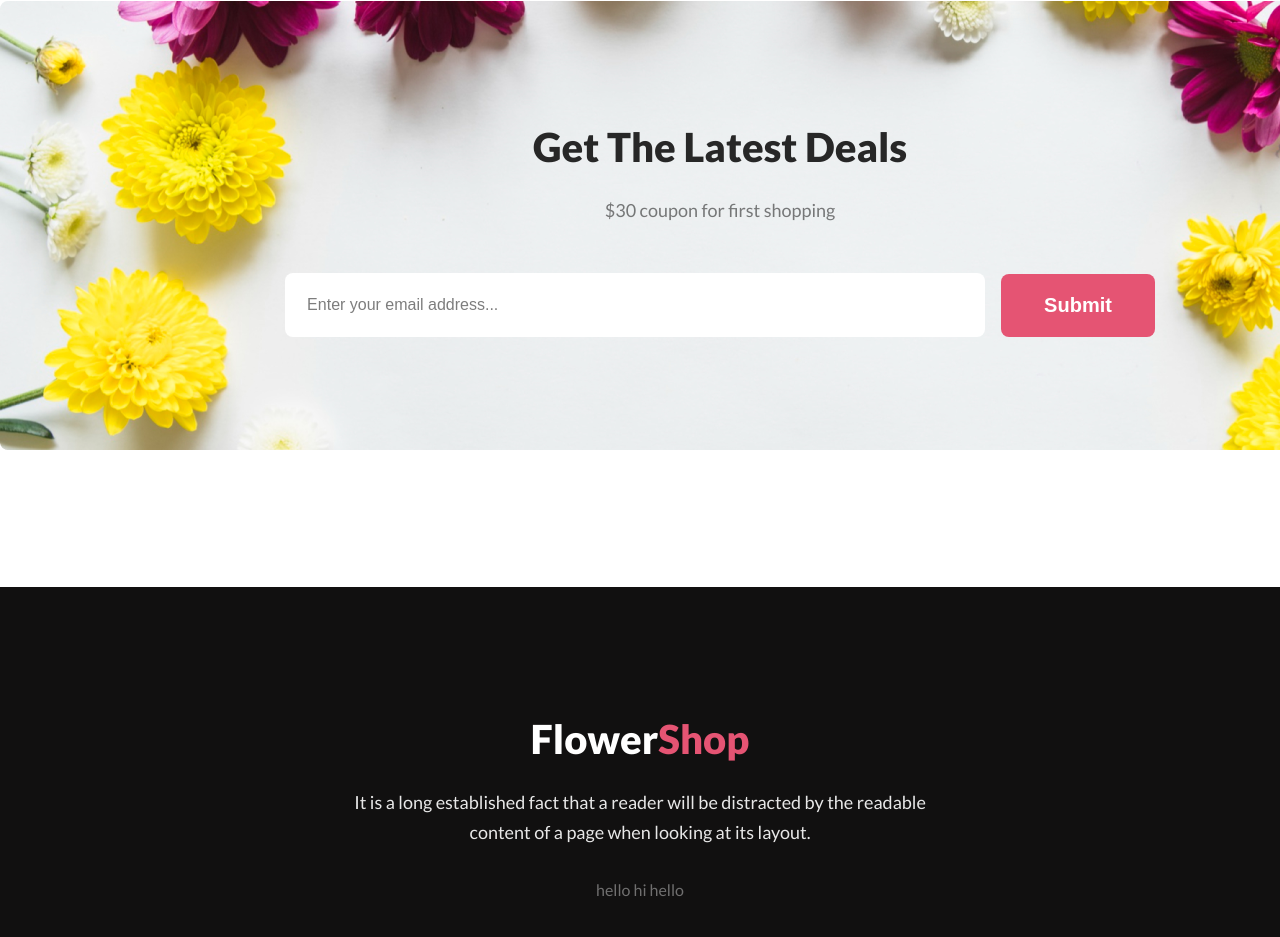
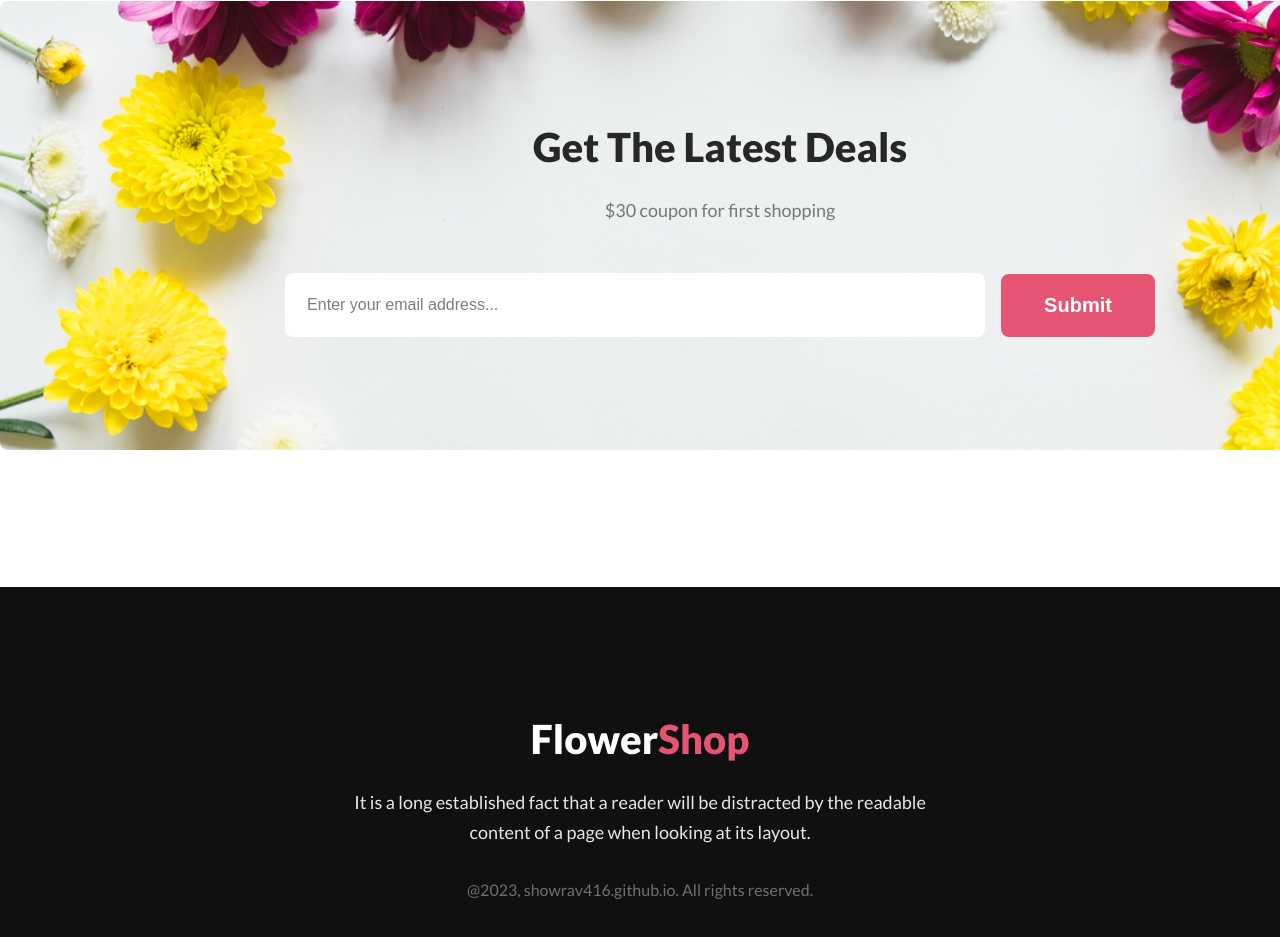
Before and after one commit to showrav416/online-flower-shop-showrav, a plain HTML site: page index.html in a window 1280 px wide. Shown: the part 3833-4770 px from the top of the page. Drawn offline with Linux system fonts and the light colour scheme.

Commit message:
final submit

```diff
--- a/index.html
+++ b/index.html
@@ -176,8 +176,7 @@
             content of a page when looking at its layout.
           </p>
           <p class="copy-rights">
-            <!-- @2023, showrav416.github.io. All rights reserved. -->
-            hello hi hello
+            @2023, showrav416.github.io. All rights reserved.
           </p>
         </div>
       </footer>
```
